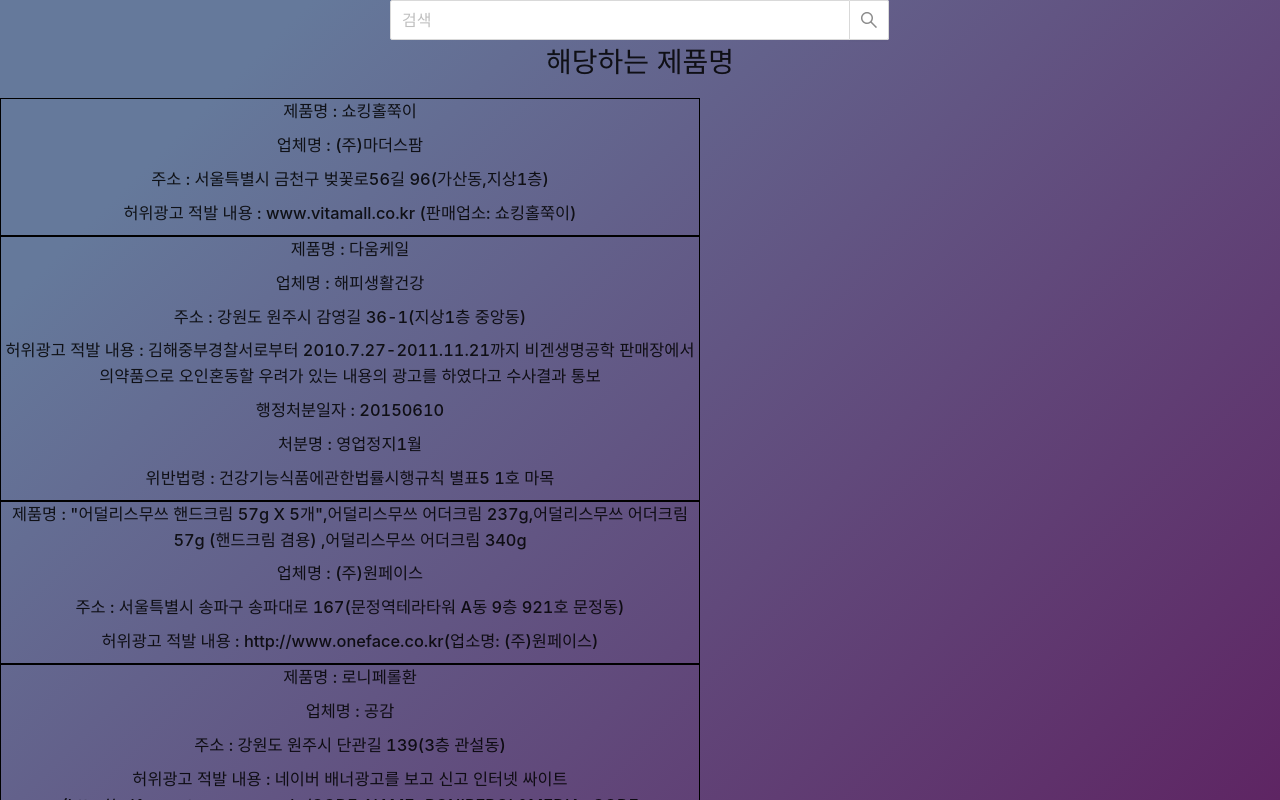
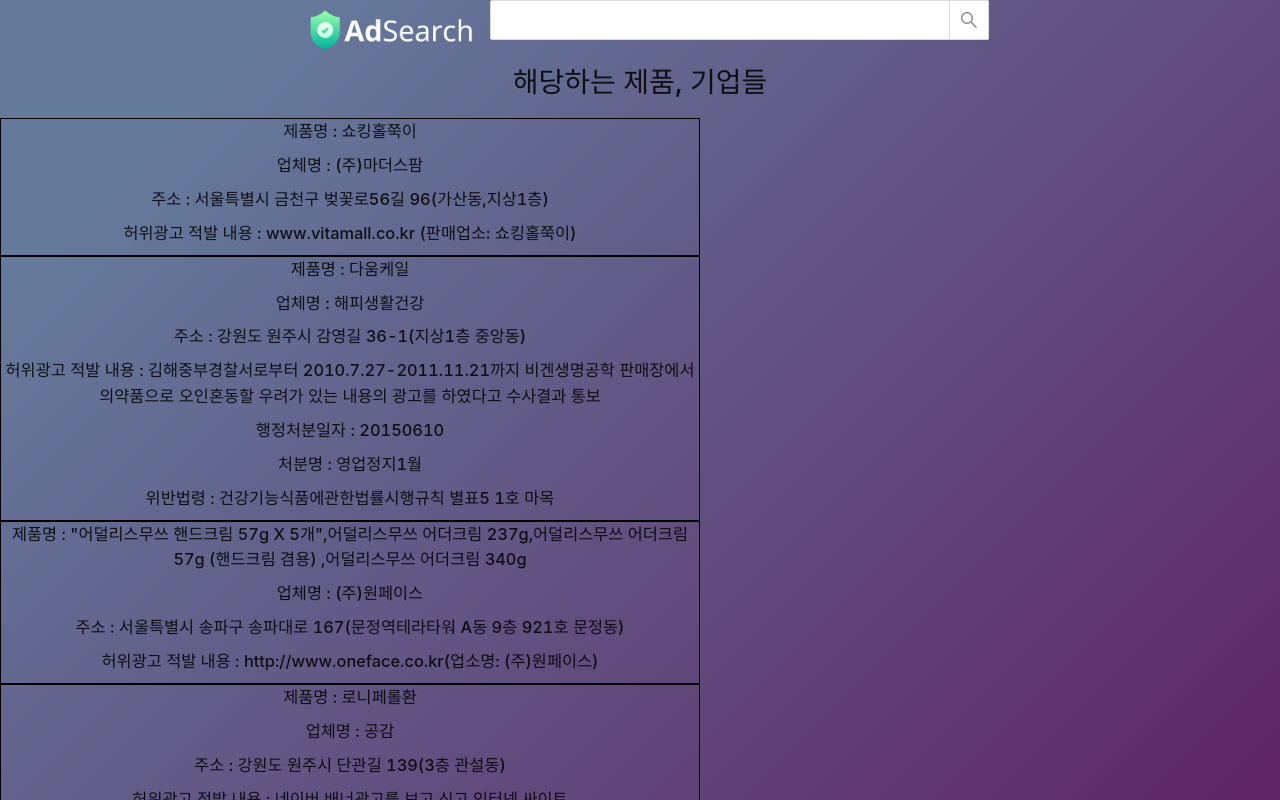
Before and after one commit to swm-pgui/SWM-AdSearch-FrontEnd, a React (Create React App) app in the folder adsearch/: page / in a window 1280 px wide. Both pictures are taken after a click on the button 1119 px from the left and 320 px from the top of the page. Shown: the top 800 px of the page. Built offline with nearby package versions, Linux system fonts and the light colour scheme.

Commit message:
modified Search Page

```diff
--- a/adsearch/src/containers/SearchContainer.js
+++ b/adsearch/src/containers/SearchContainer.js
@@ -6,6 +6,7 @@
 import CardData from '../datas/CardData.json';
 
 import {useLocation, useHistory} from "react-router";
+import logo from '../logo.png';
 
 const { Search } = Input;
 
@@ -17,8 +18,7 @@
 
     const Search_Query = location.state.Query;
 
-    const [Items_1, setItems_1] = useState([]);
-    const [Items_2, setItems_2] = useState([]);
+    const [Items, setItems] = useState([]);
 
     const [Query, setQuery] = useState('');
 
@@ -30,25 +30,30 @@
     useEffect(() => {
         console.log(Search_Query);
 
-        let items1 = [];
-        let items2 = [];
+        let items = [];
 
         for (var i = 0; i < Data.length; i++) {
-            if (Data[i].PRDUCT.indexOf(Search_Query) !== -1) items1.push(Data[i]);
-            if (Data[i].ENTRPS.indexOf(Search_Query) !== -1) items2.push(Data[i]);
+            if (Data[i].PRDUCT.indexOf(Search_Query) !== -1 || Data[i].ENTRPS.indexOf(Search_Query) !== -1) items.push(Data[i]);
         }
 
-        setItems_1(items1);
-        setItems_2(items2);
+        setItems(items);
     }, [Search_Query]);
 
 
     return (
         <Fragment>
             <div>
+                <Link to='/'>
+                    <img
+                        src={ logo }
+                        width='200'
+                        height='60'
+                        alt='AdSearch'
+                    />
+                </Link>
             <Search
                 size='large'
-                placeholder="검색"
+                placeholder={Search_Query}
                 onSearch={() => {history.push({
                     pathname: "/search",
                     state: {Query: Query}
@@ -58,24 +63,14 @@
             />
             </div>
             <div>
-                <h1>해당하는 제품명</h1>
+                <h1>해당하는 제품, 기업들</h1>
             </div>
             <div style={{ alignItems: 'center', justifyContent: 'center', width: 700 }}>
-                {Items_1.length > 0 ?
-                Items_1.map((data) => {
+                {Items.length > 0 ?
+                Items.map((data) => {
                     return <SearchCard data={data} />
                 })
                 : <h2>해당하는 제품이 없습니다...</h2>}
-            </div>
-            <div>
-                <h1>해당하는 기업명</h1>
-            </div>
-            <div style={{ alignItems: 'center', justifyContent: 'center', width: 700 }}>
-                {Items_2.length > 0 ?
-                Items_2.map((data) => {
-                    return <SearchCard data={data} />
-                })
-                : <h2>해당하는 기업이 없습니다...</h2>}
             </div>
         </Fragment>
     );
```
